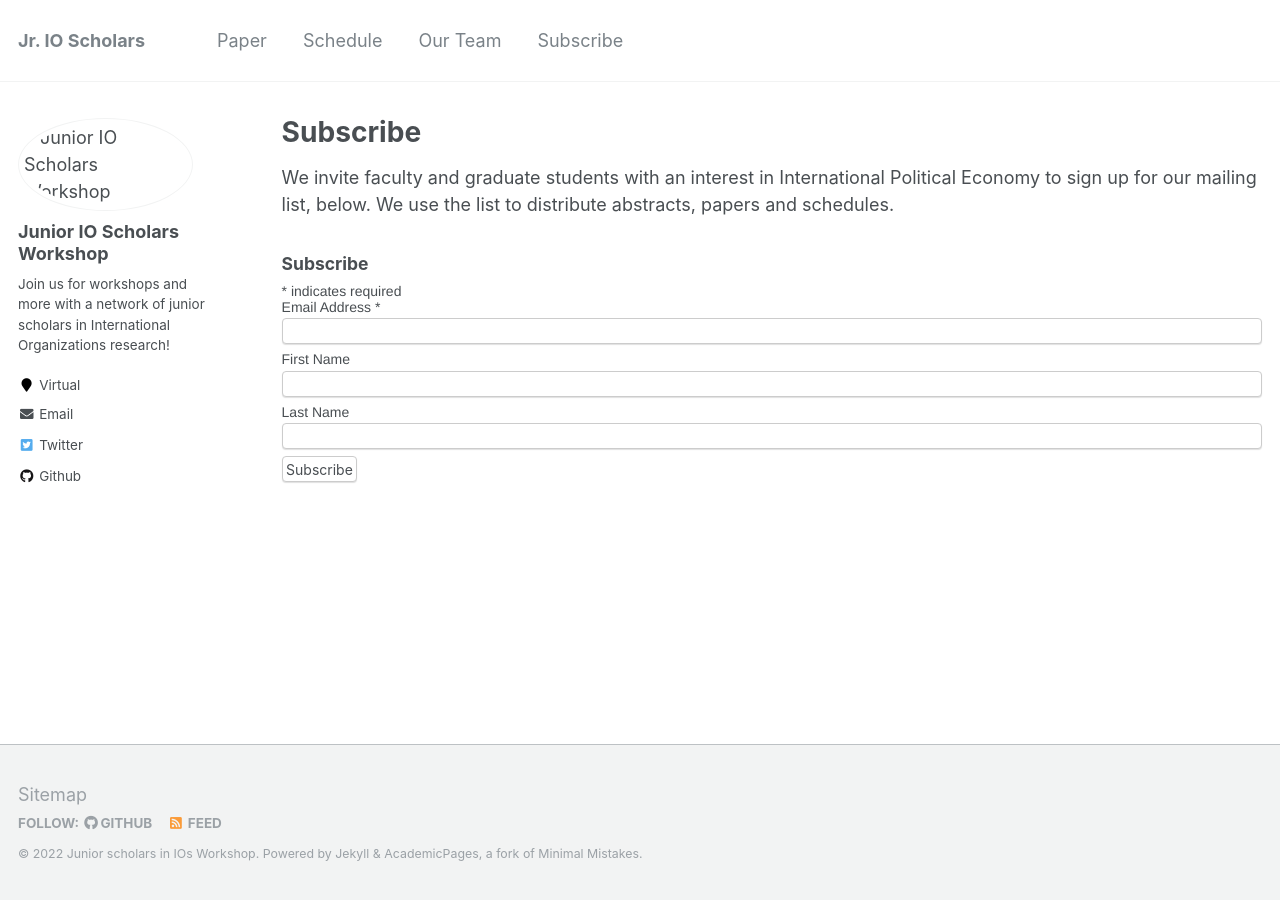
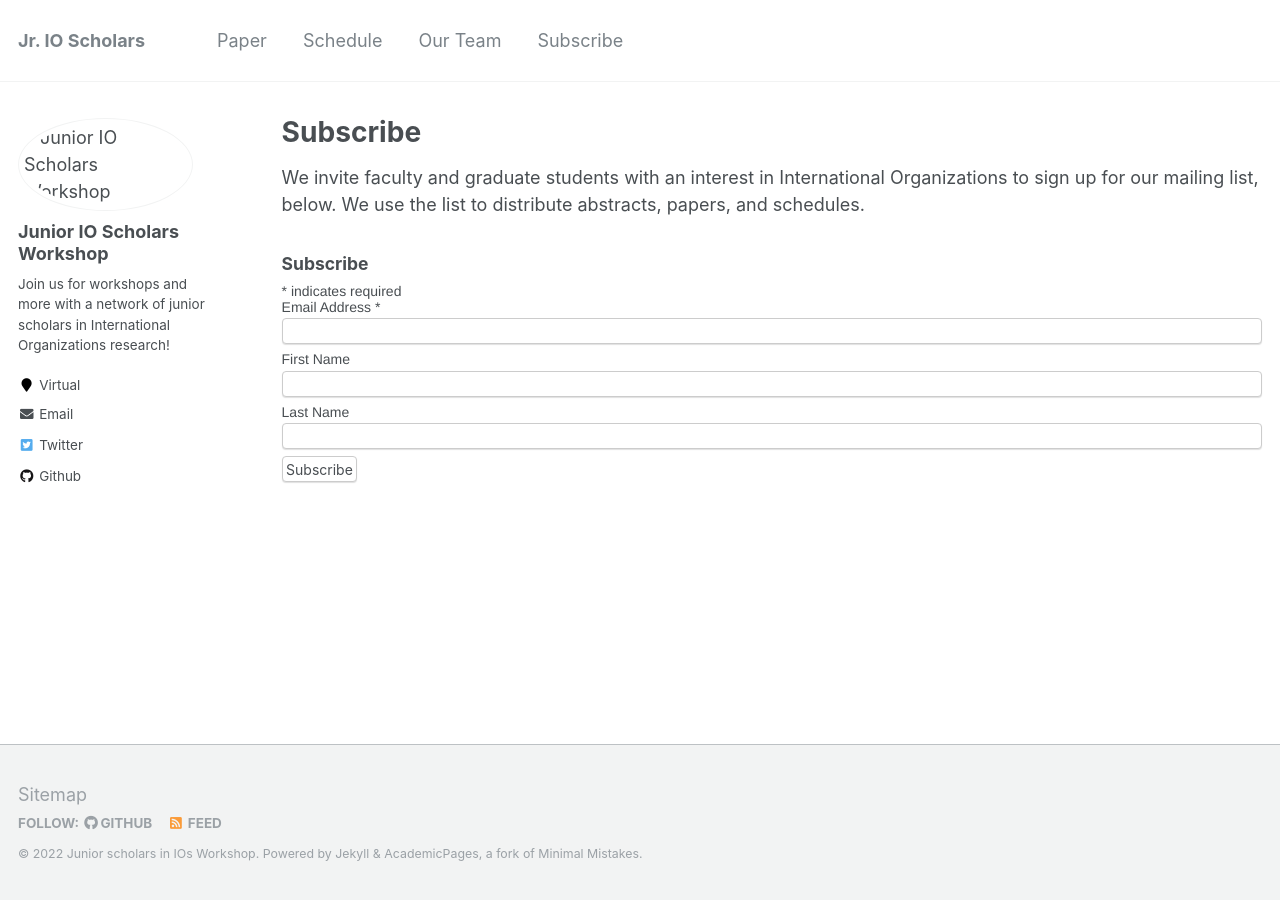
Before and after one commit to IO-workshop/IO-workshop.github.io, a Jekyll site: the page built from _pages/subscribe.md, in a window 1280 px wide. Built offline with Jekyll 4.4.1, drawn with Linux system fonts in a browser that asks for light colours; comment, search, counter and statistics services are not loaded.

Commit message:
Updating subscribe page description

```diff
--- a/_pages/subscribe.md
+++ b/_pages/subscribe.md
@@ -5,7 +5,7 @@ permalink: /subscribe/
 author_profile: true
 ---
 
-We invite faculty and graduate students with an interest in International Political Economy to sign up for our mailing list, below. We use the list to distribute abstracts, papers and schedules.
+We invite faculty and graduate students with an interest in International Organizations to sign up for our mailing list, below. We use the list to distribute abstracts, papers, and schedules.
 
 <a id='mailing'></a>
 <!-- Begin Mailchimp Signup Form -->
```
